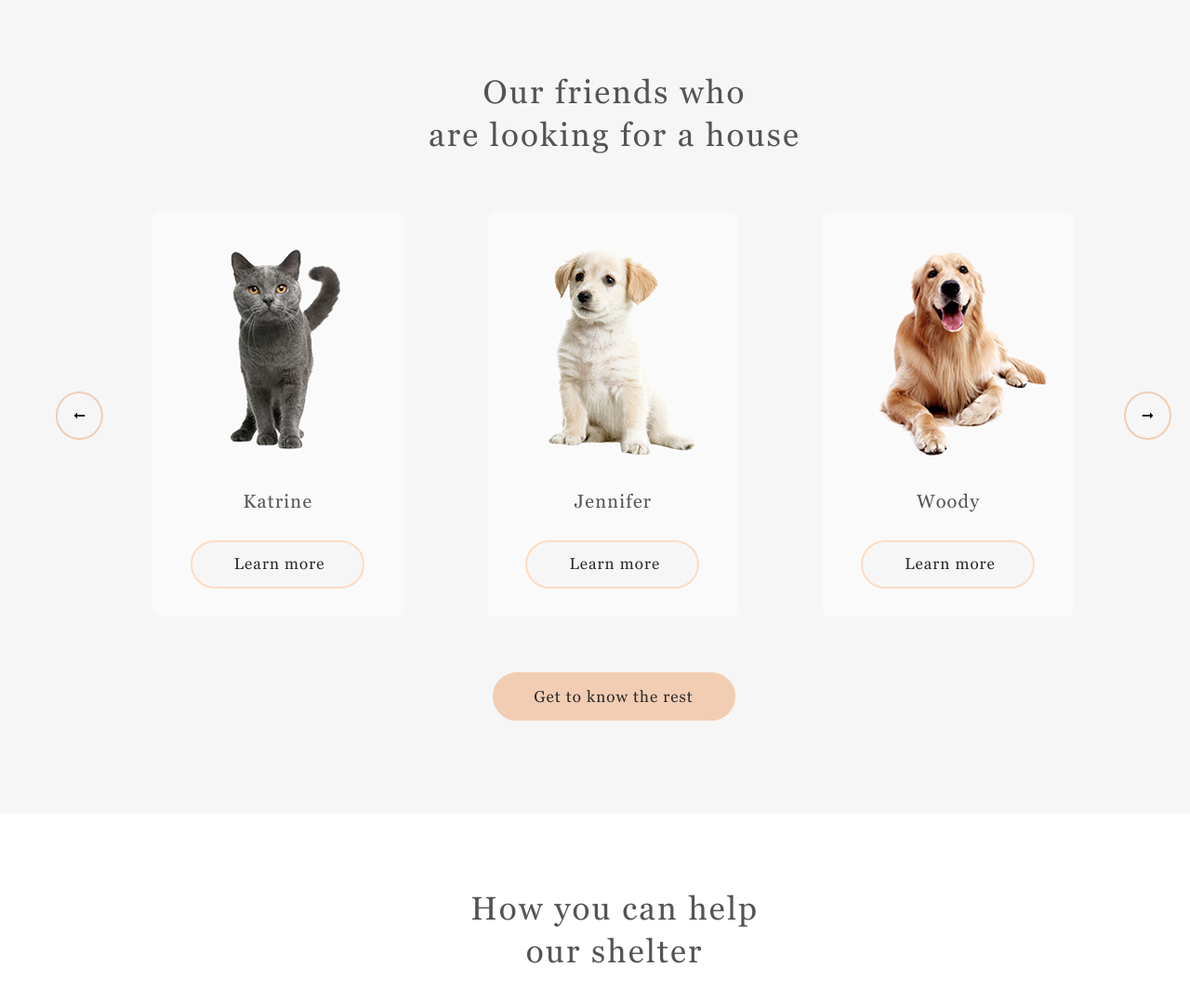
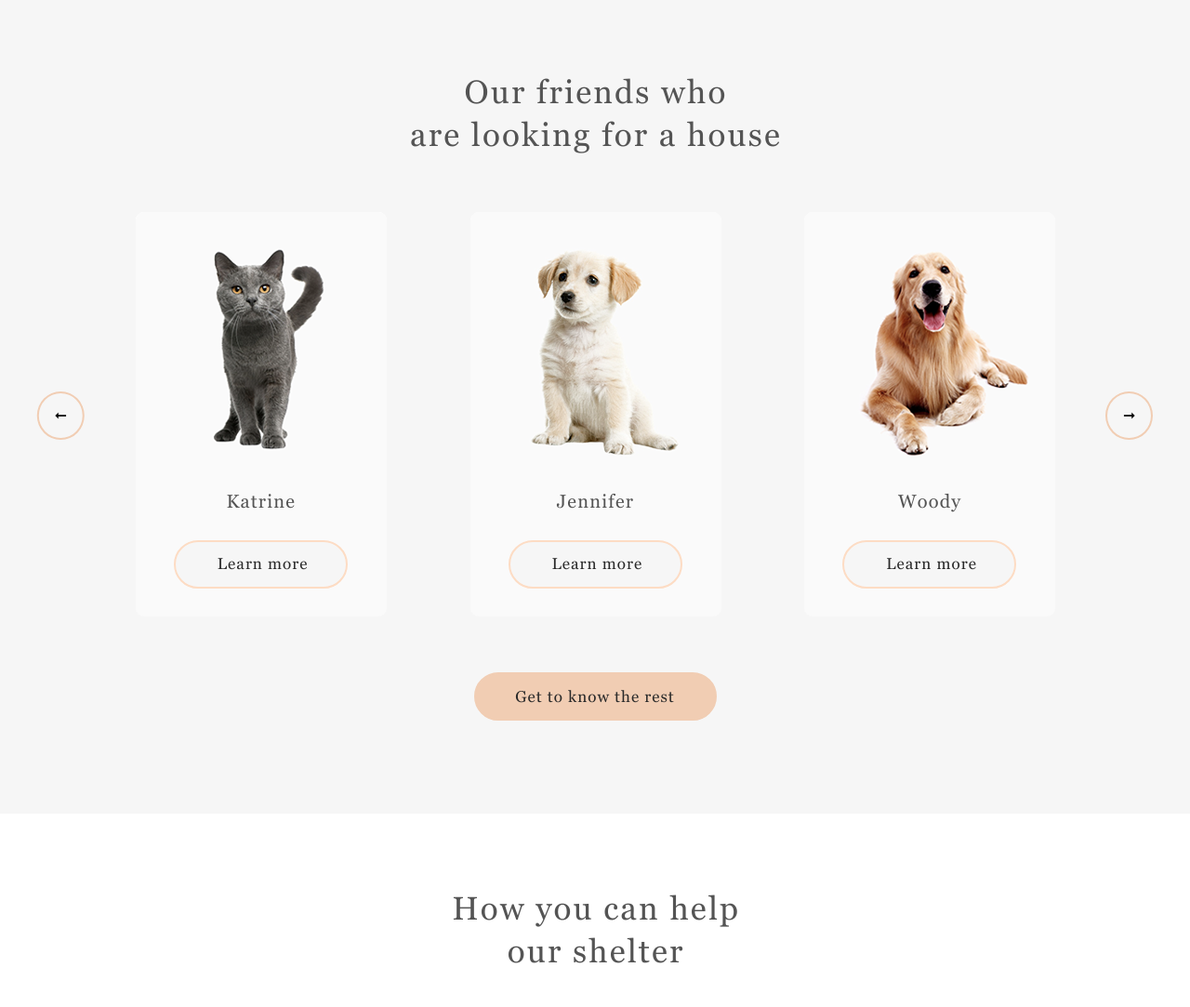
Before and after one commit to comtvset/JavaScript-Front-end-2023Q1, a plain HTML site: page shelter/pages/main/index.html in a window 1280 px wide. Shown: the part 1498-2581 px from the top of the page at 93% size. Drawn offline with nearby package versions, Linux system fonts and the light colour scheme; a web font is replaced by a local one.

Commit message:
fix: main page (center layer). week-1 (Wed, Mar 29, 2023 02:23:06 PM)

```diff
--- a/shelter/pages/main/style.scss
+++ b/shelter/pages/main/style.scss
@@ -21,14 +21,14 @@ body.lock {
 }
 
 .content {
-    width: 100%; //1280px;
+    width: 100%; //1280px; 97%
     display: flex;
     justify-content: center;
 }
 
 .wrapper {
     width: 75rem; //1200px;
-    margin-left: 40px;
+    margin-left: 0px;
 }
 
 html {
@@ -353,7 +353,7 @@ main .bg-white .about {
 
 .friends-text {
     height: 90px;
-    margin-left: 42px;
+    margin-left: 2px;
     margin-top: 80px;
     text-align: center;
 }
@@ -367,7 +367,7 @@ main .bg-white .about {
     @include btnArrow();
     transform: rotate(-180deg);
     margin-top: 193px;
-    margin-left: 60px;
+    margin-left: 40px;
     cursor: pointer;
     @extend %transition;
 
@@ -383,7 +383,7 @@ main .bg-white .about {
     position: reltive;
     @include btnArrow();
     margin-left: 54px;
-    margin-right: 20px;
+    margin-right: 40px;
     margin-top: 193px;
     cursor: pointer;
     @extend %transition;
@@ -416,7 +416,7 @@ main .bg-white .about {
 .cards {
     @include flexRow();
     justify-content: space-between;
-    margin-left: 53px;
+    margin-left: 55px;
     width: 80%;
 }
 
@@ -474,7 +474,6 @@ main .bg-white .about {
     background: #F1CDB3;
     border: 2px solid #F1CDB3;
     margin-top: 60px;
-    margin-left: 40px;
     margin-bottom: 100px;
     @extend %transition;
     cursor: pointer;
```
Also changed, not shown: shelter/pages/main/style.css, 1 other file.
